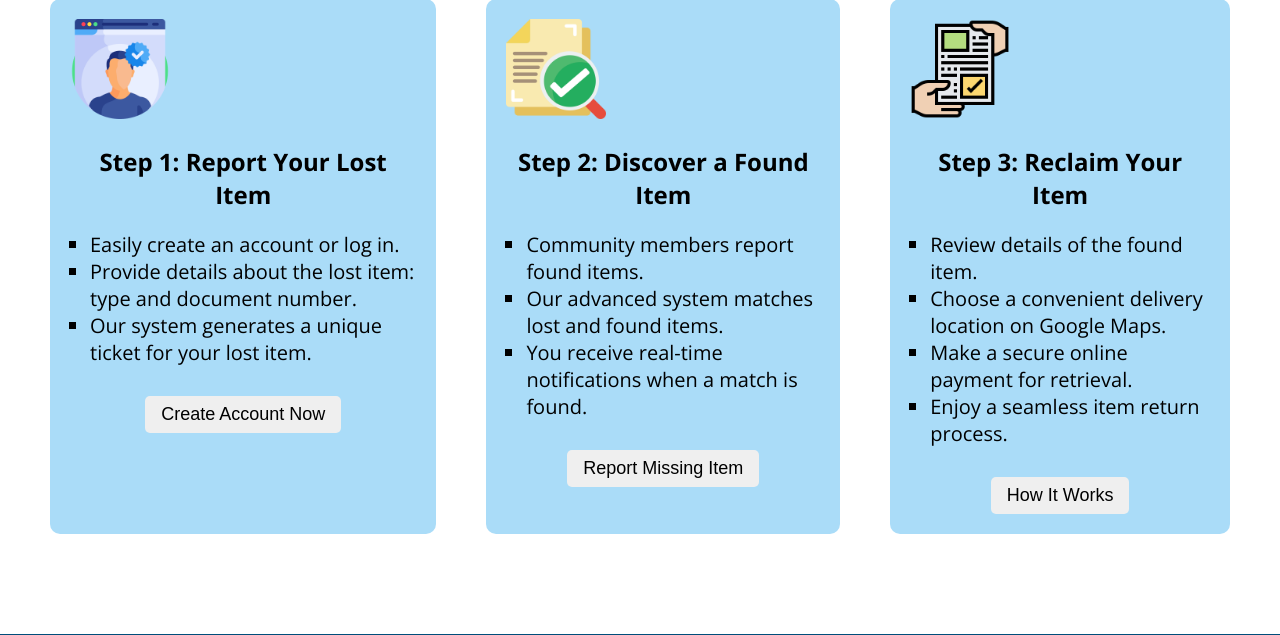
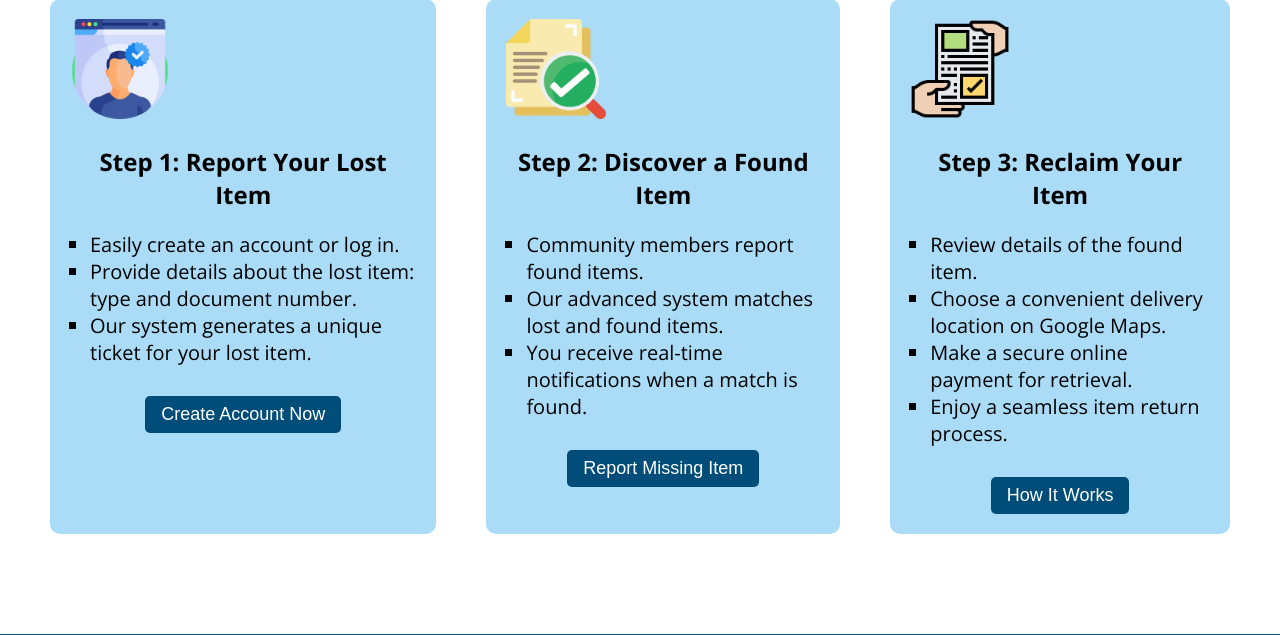
Before and after one commit to Derrick-Nuby/My-Lost-Find, a PHP site: page / in a window 1280 px wide. Shown: the part 793-1428 px from the top of the page. Run offline with PHP 8.4, Linux system fonts and the light colour scheme; some libraries are stand-ins or nearby versions.

Commit message:
global styles

```diff
--- a/styles.css
+++ b/styles.css
@@ -79,7 +79,7 @@ header {
 
 .menu-items li a:hover {
     /* color: var(--black); */
-    font-weight: bold;
+    /* font-weight: bold; */
     background-color: #aadbf83d;
 }
 
@@ -261,6 +261,15 @@ footer {
     text-align: center;
 }
 
+.bthw button, .bthw a {
+    background-color: var(--primary);
+    color: var(--wbg);
+}
+
+.bthw button:hover, .bthw a:hover {
+    /* padding: 9px 18px; */
+    font-size: 19px;
+}
 
 
 
```
